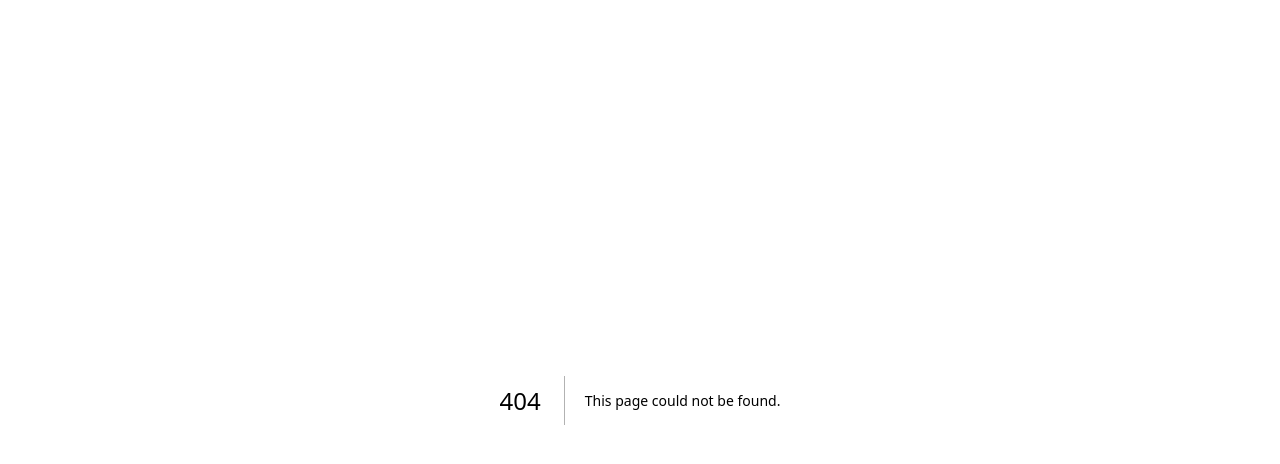
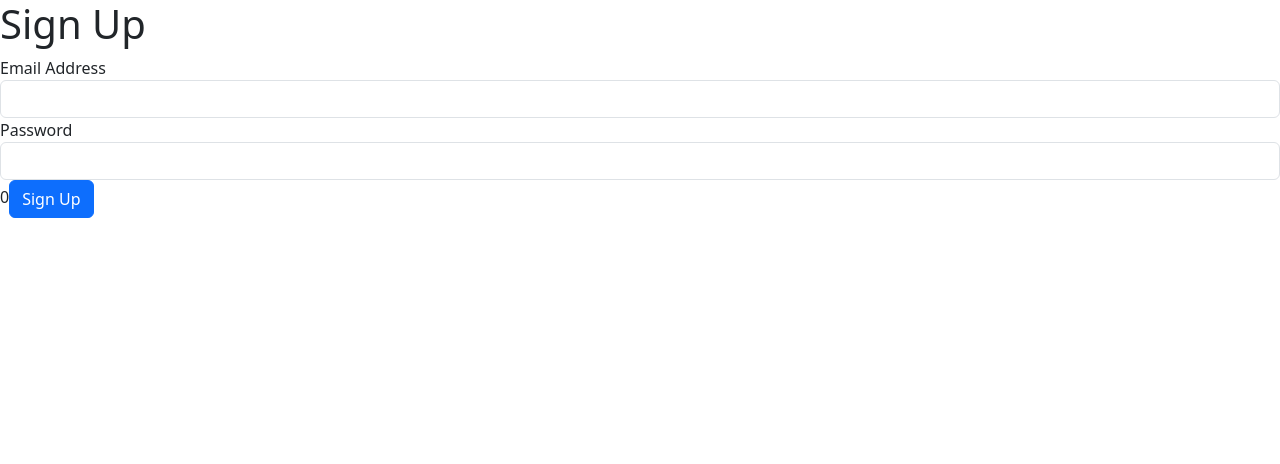
Before and after one commit to shivamk001/ticketing-dev, a Next.js app in the folder client/: page /auth/signup in a window 1280 px wide. Before the commit this address had no page. Shown: the top 464 px of the page. Built offline with nearby package versions, Linux system fonts and the light colour scheme.

Commit message:
created signup component

```diff
--- a/client/package.json
+++ b/client/package.json
@@ -10,6 +10,7 @@
   "license": "ISC",
   "description": "",
   "dependencies": {
+    "axios": "^1.7.7",
     "bootstrap": "^5.3.3",
     "next": "^15.0.0",
     "react": "^18.3.1",
--- /dev/null
+++ b/client/pages/auth/signup.js
@@ -0,0 +1,46 @@
+import { useState } from "react";
+import axios from 'axios';
+
+const signupForm=()=>{
+    const [email, setEmail ]=useState('');
+    const [password, setPassword]=useState('');
+    const [errors, setErrors]=useState([]);
+    const onSubmit=(event)=>{
+        event.preventDefault();
+        try{
+            const response=axios.post('/auth/users/signup');
+            console.log(response);
+        }
+        catch(err){
+            console.log(err.response.data);
+            setErrors(err.response.data.errors);
+        }
+
+    }
+    return (
+        <form onSubmit={onSubmit}>
+            <h1>Sign Up</h1>
+            <div className="form-group">
+                <label>Email Address</label>
+                <input value={email} onChange={e=>setEmail(e.target.value)} className="form-control"/>
+            </div>
+            <div className="form-group">
+                <label>Password</label>
+                <input value={password} onChange={e=>setPassword(e.target.value)}  type="password" className="form-control"/>
+            </div>
+            {errors.length && (
+                <div className="alert alert-danger">
+                    <h4>Oops....</h4>
+                    <ul className="my-0">
+                        {errors.map(err=>
+                            <li key={err.message}>{err.message}</li>
+                        )}
+                    </ul>
+                </div>
+            )}
+            <button className="btn btn-primary">Sign Up</button>
+        </form>
+    )
+}
+
+export default signupForm;
```
Also changed, not shown: 1 other file (tests, documents, lock files or other folders).
